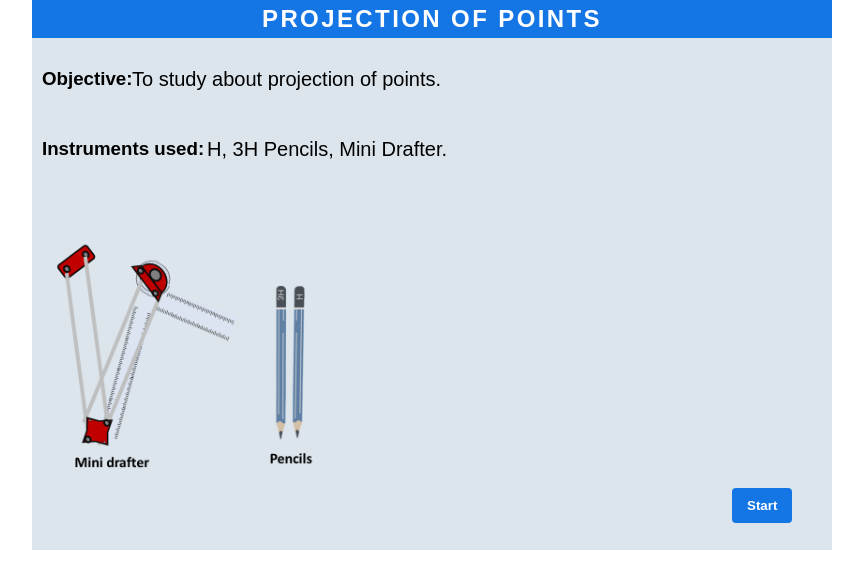
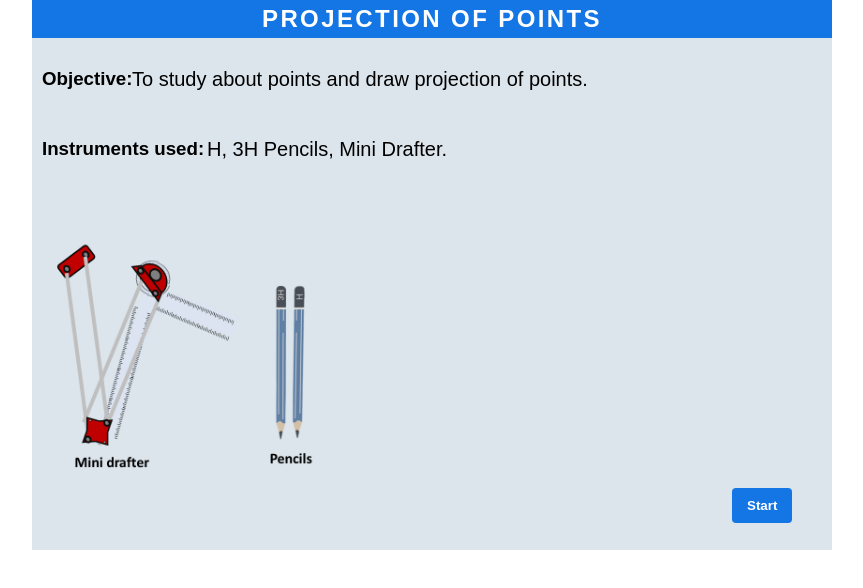
Before and after one commit to virtual-labs/exp-projection-of-points-dei, a plain HTML site: page experiment/simulation/index.html in a window 1280 px wide. Shown: the whole page, without its empty margins (208-1071 px from the left). Drawn offline with Linux system fonts and the light colour scheme.

Commit message:
Update index.html

```diff
--- a/experiment/simulation/index.html
+++ b/experiment/simulation/index.html
@@ -22,7 +22,7 @@
         <div class="content-container" id="mainPage" style="visibility: visible;">
             <h3 class="instruction-main" style>Objective:</h3>
 
-            <p class="content-main" id="content">To study about projection of points.</p>
+            <p class="content-main" id="content">To study about points and draw projection of points.</p>
 
             <h3 class="instruction-main" style="top: 100px; width: 300px;">Instruments used:</h3>
 
```
